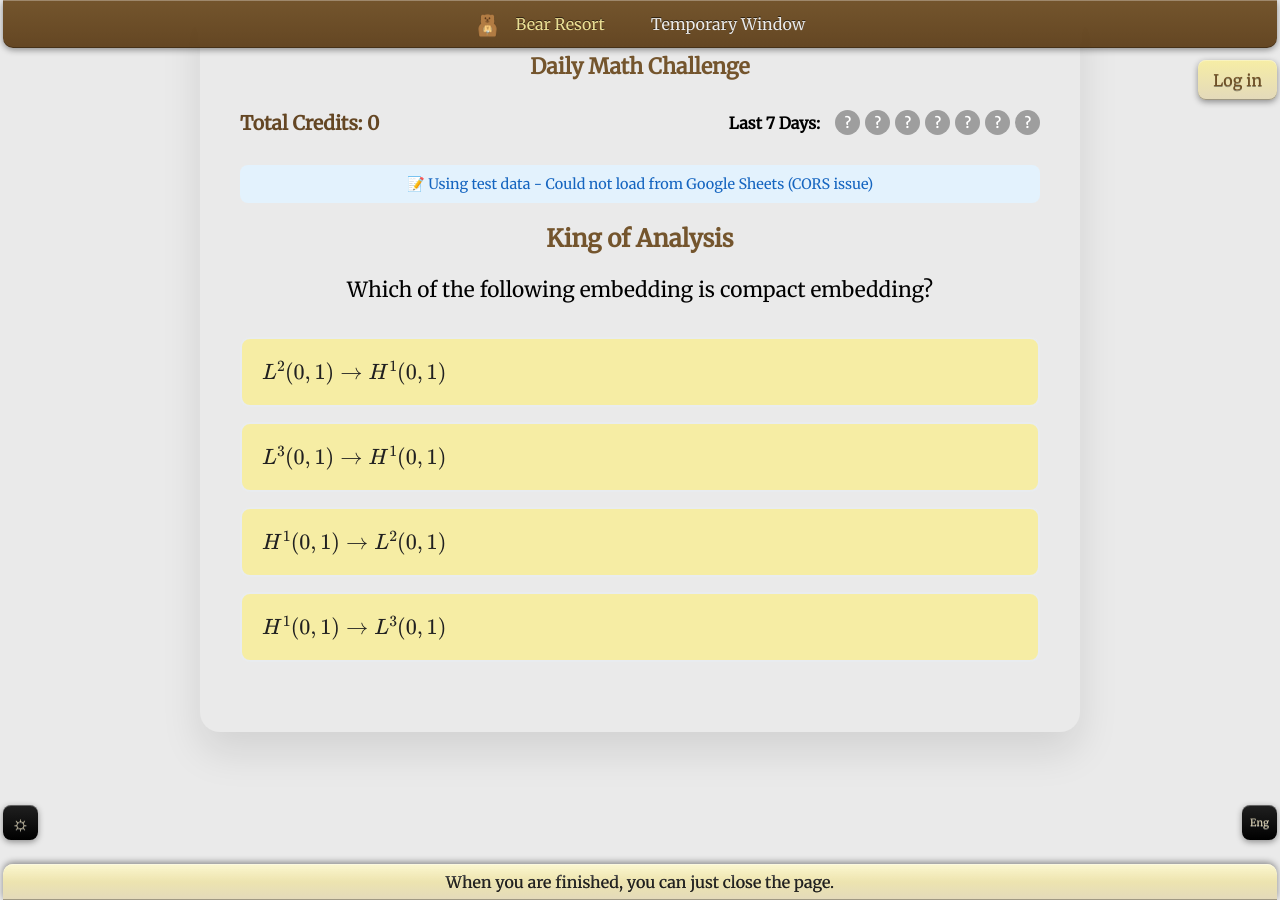
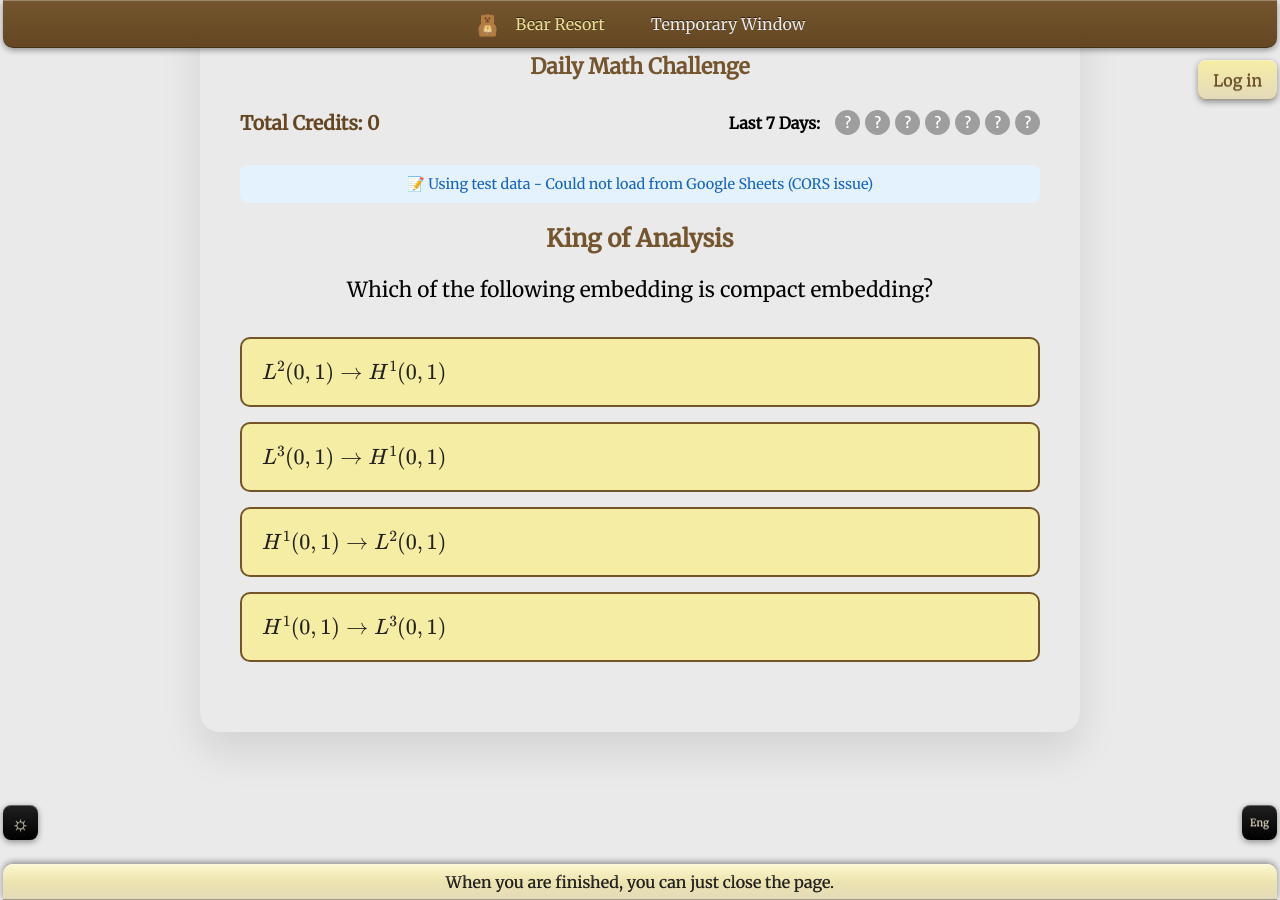
Before and after one commit to Bear-Resort/bear-resort.github.io, a Jekyll site: the page built from math-trial/index.html, in a window 1280 px wide and 900 px high, scrolled down 176 px. Built offline with Jekyll 4.4.1, drawn with Linux system fonts in a browser that asks for light colours.

Commit message:
fixed color labeling issues

```diff
--- a/math-trial/index.html
+++ b/math-trial/index.html
@@ -129,7 +129,7 @@
 
     .choice {
         background: var(--secondary-color);
-        border: 2px solid #e9ecef;
+        border: 2px solid var(--main-color);
         border-radius: 10px;
         padding: 20px;
         cursor: pointer;
@@ -139,7 +139,7 @@
 
     .choice:hover {
         background: var(--secondary-light);
-        border-color: #667eea;
+        border-color: var(--main-color-light);
         transform: translateY(-2px);
     }
 
@@ -151,11 +151,13 @@
     .choice.correct {
         background: #d4edda;
         border-color: #4CAF50;
+        color: #4CAF50;
     }
 
     .choice.incorrect {
         background: #f8d7da;
         border-color: #f44336;
+        color: #f44336;
     }
 
     .already-answered {
@@ -166,6 +168,7 @@
         background: #f8f9fa;
         border-radius: 10px;
         margin-bottom: 20px;
+        border-color: #667eea;
     }
 
     .loading {
@@ -205,7 +208,7 @@
     }
 
     .modal-content {
-        background-color: white;
+        background-color: var(--secondary-light);
         margin: 15% auto;
         padding: 30px;
         border-radius: 15px;
```
